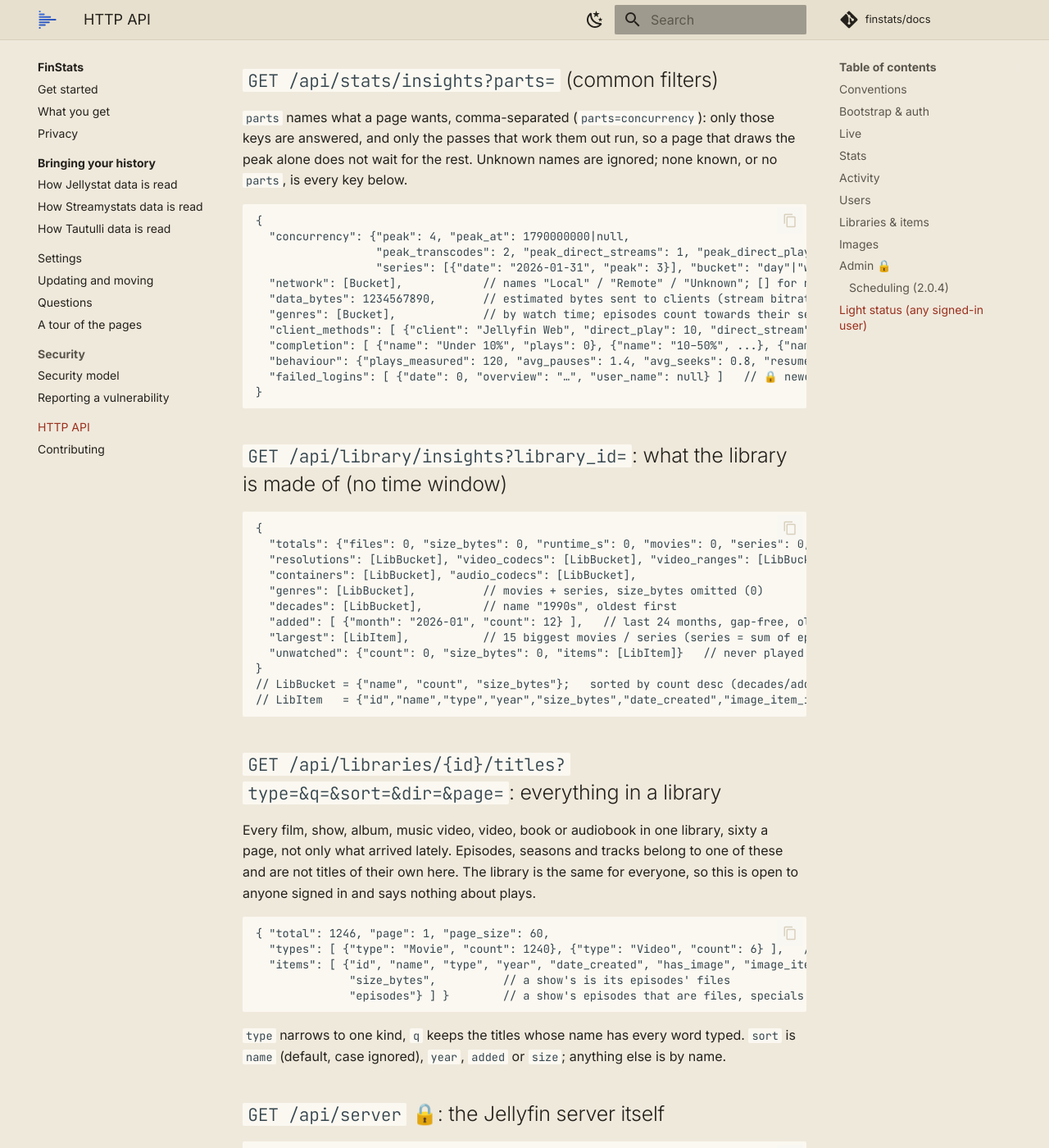
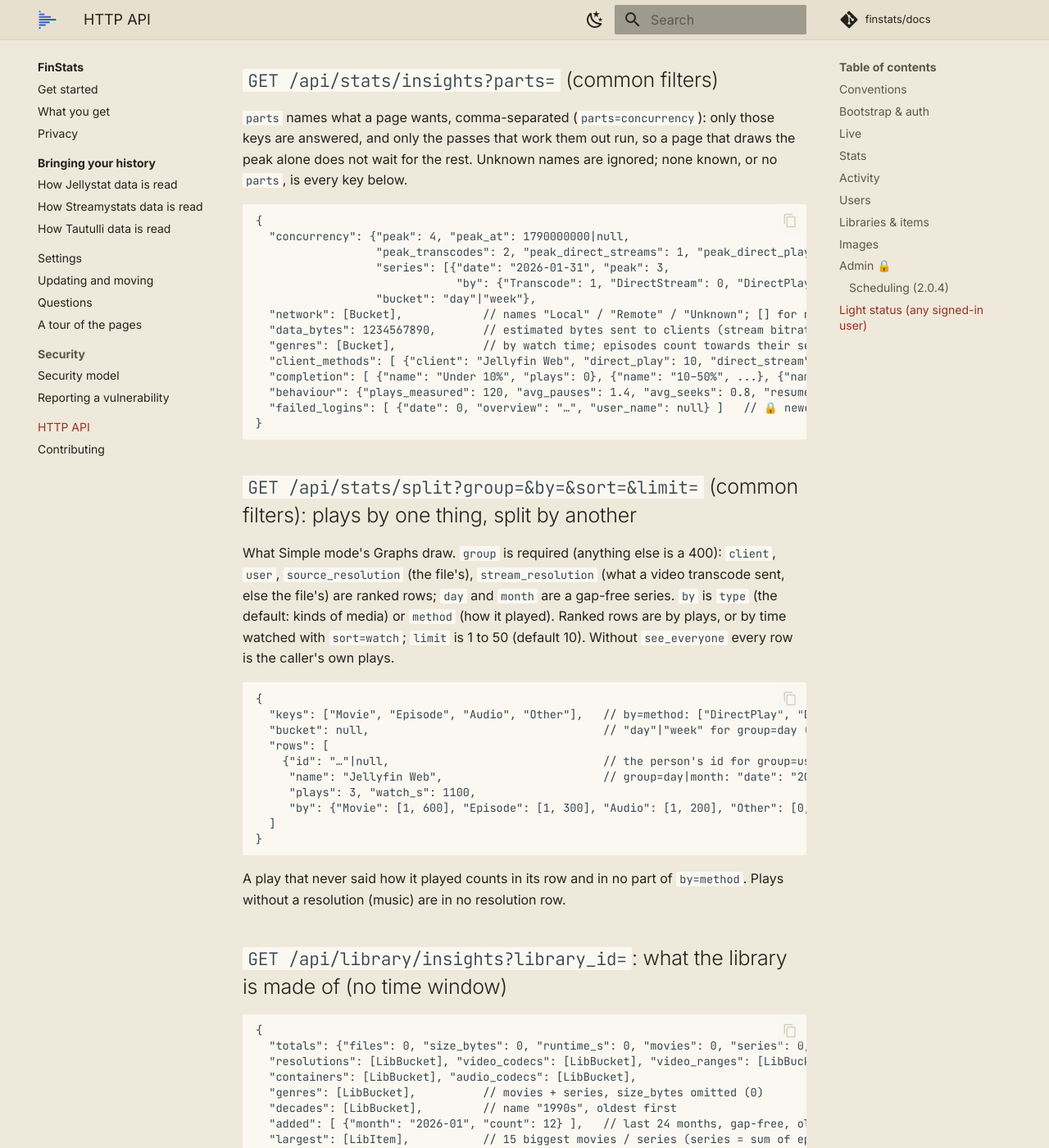
Before and after one commit to finstats/docs, an MkDocs documentation site: the page built from docs/finstats/api.md, in a window 1280 px wide and 1400 px high, scrolled down 11200 px. Shown: the whole window at 82% size. Built offline with MkDocs 1.6.1 and Material for MkDocs 9.7.7, drawn with Linux system fonts in a browser that asks for light colours; comment, search, counter and statistics services are not loaded.

Commit message:
docs(finstats): /api/stats/split, the peak by stream type, and Simple mode's Graphs

````diff
--- a/docs/finstats/api.md
+++ b/docs/finstats/api.md
@@ -413,7 +413,9 @@ known, or no `parts`, is every key below.
 {
   "concurrency": {"peak": 4, "peak_at": 1790000000|null,
                   "peak_transcodes": 2, "peak_direct_streams": 1, "peak_direct_plays": 3,   // the most of each at once, each its own maximum
-                  "series": [{"date": "2026-01-31", "peak": 3}], "bucket": "day"|"week"},   // gap-free, same bucketing as overview.daily
+                  "series": [{"date": "2026-01-31", "peak": 3,                              // gap-free, same bucketing as overview.daily
+                              "by": {"Transcode": 1, "DirectStream": 0, "DirectPlay": 2}}],   // the most of each at once in the bucket
+                  "bucket": "day"|"week"},
   "network": [Bucket],            // names "Local" / "Remote" / "Unknown"; [] for non-admins
   "data_bytes": 1234567890,       // estimated bytes sent to clients (stream bitrate × time watched)
   "genres": [Bucket],             // by watch time; episodes count towards their series' genres; max 12 + "Other"
@@ -423,6 +425,29 @@ known, or no `parts`, is every key below.
   "failed_logins": [ {"date": 0, "overview": "…", "user_name": null} ]   // 🔒 newest 10 in window; [] for non-admins
 }
 ```
+
+## `GET /api/stats/split?group=&by=&sort=&limit=` (common filters): plays by one thing, split by another
+
+What Simple mode's Graphs draw. `group` is required (anything else is a 400): `client`, `user`, `source_resolution` (the
+file's), `stream_resolution` (what a video transcode sent, else the file's) are ranked rows; `day` and `month` are a
+gap-free series. `by` is `type` (the default: kinds of media) or `method` (how it played). Ranked rows are by plays, or by
+time watched with `sort=watch`; `limit` is 1 to 50 (default 10). Without `see_everyone` every row is the caller's own plays.
+
+```jsonc
+{
+  "keys": ["Movie", "Episode", "Audio", "Other"],   // by=method: ["DirectPlay", "DirectStream", "Transcode"]
+  "bucket": null,                                   // "day"|"week" for group=day (overview.daily's rule), "month" for group=month
+  "rows": [
+    {"id": "…"|null,                                // the person's id for group=user, else null
+     "name": "Jellyfin Web",                        // group=day|month: "date": "2026-01-31" | "2026-01" instead of id and name
+     "plays": 3, "watch_s": 1100,
+     "by": {"Movie": [1, 600], "Episode": [1, 300], "Audio": [1, 200], "Other": [0, 0]}}   // [plays, watch_s] per key
+  ]
+}
+```
+
+A play that never said how it played counts in its row and in no part of `by=method`. Plays without a resolution
+(music) are in no resolution row.
 
 ## `GET /api/library/insights?library_id=`: what the library is made of (no time window)
 
````
Also changed, not shown: docs/finstats/tour.md (+4 -1 lines), docs/assets/screenshots/pages/desktop/simple-graphs.png, docs/assets/screenshots/pages/mobile/simple-graphs.png.
